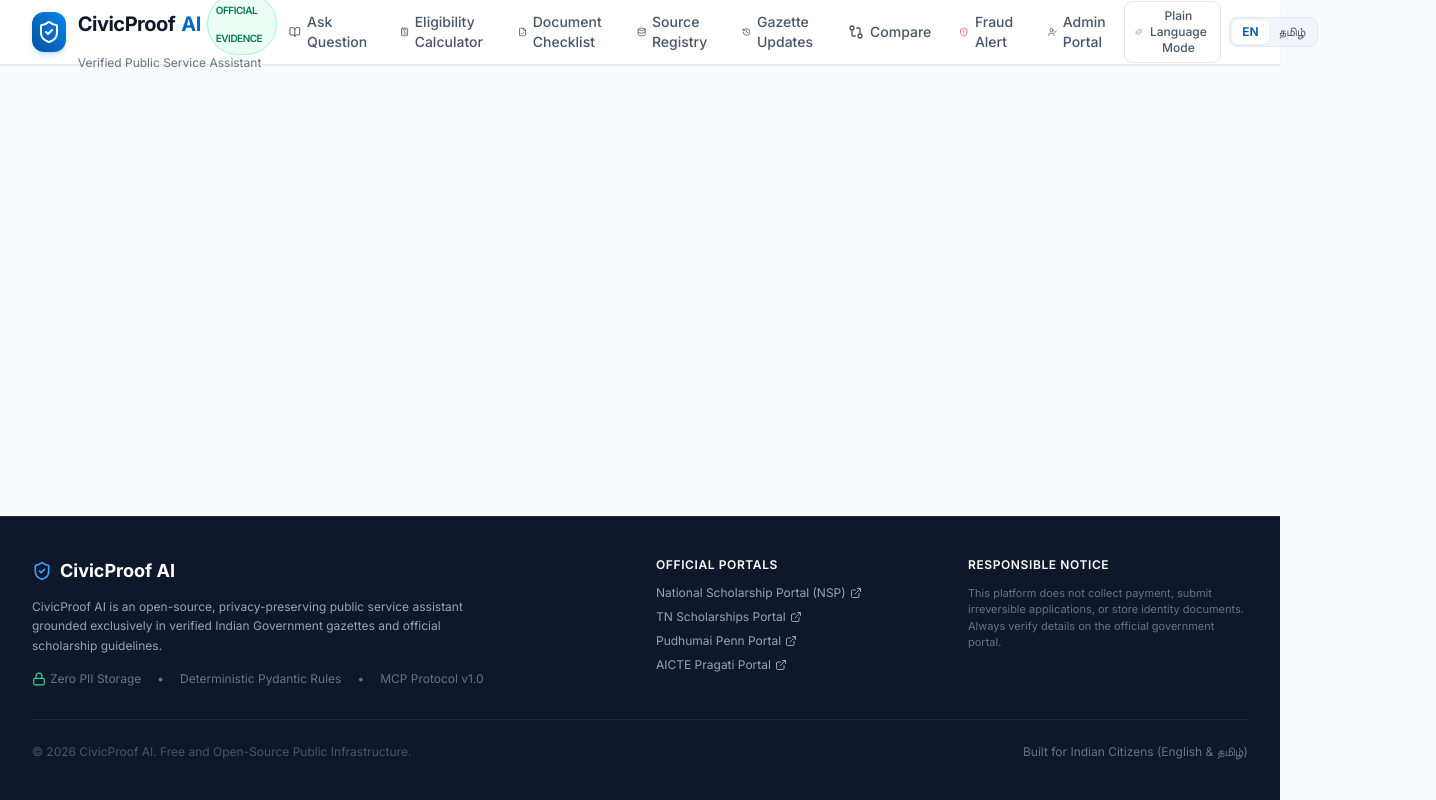
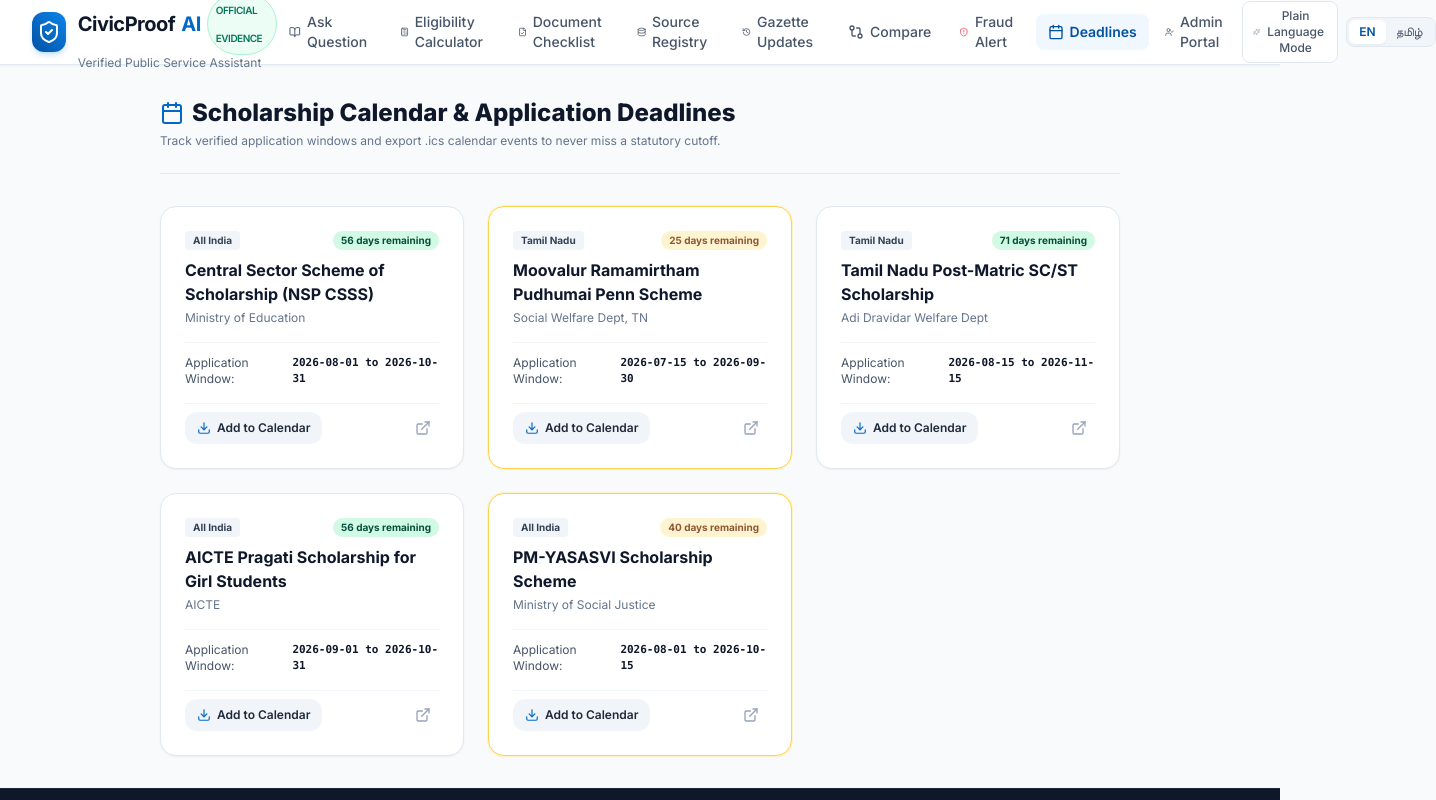
Before and after one commit to vijaymahes9080/CivicProof-AI, a React (Vite) app in the folder apps/web/: page /deadlines in a window 1280 px wide. Shown: the top 800 px of the page, 1436 px wide, since content can reach past the window. Built offline with nearby package versions, Linux system fonts and the light colour scheme.

Commit message:
feat(calendar): add official academic calendar deadline countdown and ics export manager

```diff
--- a/apps/web/src/App.tsx
+++ b/apps/web/src/App.tsx
@@ -12,6 +12,7 @@
 import { AdminReviewPage } from './pages/AdminReviewPage';
 import { ComparePage } from './pages/ComparePage';
 import { FraudScannerPage } from './pages/FraudScannerPage';
+import { DeadlinesPage } from './pages/DeadlinesPage';
 
 export const App: React.FC = () => {
   const [language, setLanguage] = useState<Language>('en');
@@ -36,6 +37,7 @@
             <Route path="/updates" element={<UpdateHistoryPage language={language} />} />
             <Route path="/compare" element={<ComparePage language={language} />} />
             <Route path="/fraud-check" element={<FraudScannerPage language={language} />} />
+            <Route path="/deadlines" element={<DeadlinesPage language={language} />} />
             <Route path="/admin" element={<AdminReviewPage language={language} />} />
           </Routes>
         </main>
--- a/apps/web/src/components/Navbar.tsx
+++ b/apps/web/src/components/Navbar.tsx
@@ -1,6 +1,6 @@
 import React from 'react';
 import { Link, useLocation } from 'react-router-dom';
-import { ShieldCheck, Globe, BookOpen, Calculator, FileCheck, Database, History, UserCheck, Sparkles, GitCompare, ShieldAlert } from 'lucide-react';
+import { ShieldCheck, Globe, BookOpen, Calculator, FileCheck, Database, History, UserCheck, Sparkles, GitCompare, ShieldAlert, Calendar } from 'lucide-react';
 import { Language } from '../types';
 import { useTranslation } from '../locales/translations';
 
@@ -131,6 +131,18 @@
             </Link>
 
             <Link
+              to="/deadlines"
+              className={`px-3 py-2 rounded-lg text-sm font-medium transition-colors flex items-center gap-1.5 ${
+                isActive('/deadlines')
+                  ? 'bg-civic-50 text-civic-700 font-semibold'
+                  : 'text-slate-600 hover:text-slate-900 hover:bg-slate-100'
+              }`}
+            >
+              <Calendar className="w-4 h-4" />
+              {language === 'ta' ? 'நாட்காட்டி' : 'Deadlines'}
+            </Link>
+
+            <Link
               to="/admin"
               className={`px-3 py-2 rounded-lg text-sm font-medium transition-colors flex items-center gap-1.5 ${
                 isActive('/admin')
--- /dev/null
+++ b/apps/web/src/pages/DeadlinesPage.tsx
@@ -0,0 +1,188 @@
+import React, { useState } from 'react';
+import { Calendar, Clock, Download, Bell, ExternalLink, ShieldCheck, CheckCircle2 } from 'lucide-react';
+import { Language } from '../types';
+import { useTranslation } from '../locales/translations';
+
+interface DeadlineEvent {
+  id: string;
+  scheme_name: string;
+  scheme_name_ta?: string;
+  department: string;
+  state: string;
+  portal_url: string;
+  start_date: string;
+  end_date: string;
+  status: 'OPEN' | 'CLOSING_SOON' | 'UPCOMING';
+  days_left: number;
+}
+
+export const DeadlinesPage: React.FC<{ language: Language }> = ({ language }) => {
+  const t = useTranslation(language);
+
+  const deadlineEvents: DeadlineEvent[] = [
+    {
+      id: "ev-001",
+      scheme_name: "Central Sector Scheme of Scholarship (NSP CSSS)",
+      scheme_name_ta: "கல்லூரி மாணவர்களுக்கான மத்திய துறை உதவித்தொகை",
+      department: "Ministry of Education",
+      state: "All India",
+      portal_url: "https://scholarships.gov.in",
+      start_date: "2026-08-01",
+      end_date: "2026-10-31",
+      status: "OPEN",
+      days_left: 56
+    },
+    {
+      id: "ev-002",
+      scheme_name: "Moovalur Ramamirtham Pudhumai Penn Scheme",
+      scheme_name_ta: "புதுமைப் பெண் திட்டம்",
+      department: "Social Welfare Dept, TN",
+      state: "Tamil Nadu",
+      portal_url: "https://pudhumaippenn.tn.gov.in",
+      start_date: "2026-07-15",
+      end_date: "2026-09-30",
+      status: "CLOSING_SOON",
+      days_left: 25
+    },
+    {
+      id: "ev-003",
+      scheme_name: "Tamil Nadu Post-Matric SC/ST Scholarship",
+      scheme_name_ta: "தமிழ்நாடு போஸ்ட் மெட்ரிக் ஆதிதிராவிடர் உதவித்தொகை",
+      department: "Adi Dravidar Welfare Dept",
+      state: "Tamil Nadu",
+      portal_url: "https://tnscholarships.gov.in",
+      start_date: "2026-08-15",
+      end_date: "2026-11-15",
+      status: "OPEN",
+      days_left: 71
+    },
+    {
+      id: "ev-004",
+      scheme_name: "AICTE Pragati Scholarship for Girl Students",
+      scheme_name_ta: "ஏஐசிடிஇ பிரகதி மகளிர் உதவித்தொகை",
+      department: "AICTE",
+      state: "All India",
+      portal_url: "https://www.aicte-india.org",
+      start_date: "2026-09-01",
+      end_date: "2026-10-31",
+      status: "OPEN",
+      days_left: 56
+    },
+    {
+      id: "ev-005",
+      scheme_name: "PM-YASASVI Scholarship Scheme",
+      scheme_name_ta: "பிரதமரின் யசஸ்வி திட்டம்",
+      department: "Ministry of Social Justice",
+      state: "All India",
+      portal_url: "https://scholarships.gov.in",
+      start_date: "2026-08-01",
+      end_date: "2026-10-15",
+      status: "CLOSING_SOON",
+      days_left: 40
+    }
+  ];
+
+  const generateIcsFile = (event: DeadlineEvent) => {
+    const icsContent = `BEGIN:VCALENDAR
+VERSION:2.0
+PRODID:-//CivicProof AI//Scholarship Calendar//EN
+CALSCALE:GREGORIAN
+BEGIN:VEVENT
+SUMMARY:Application Deadline: ${event.scheme_name}
+DESCRIPTION:Official application window for ${event.scheme_name}. Apply at ${event.portal_url}
+DTSTART;VALUE=DATE:${event.end_date.replace(/-/g, '')}
+DTEND;VALUE=DATE:${event.end_date.replace(/-/g, '')}
+URL:${event.portal_url}
+STATUS:CONFIRMED
+END:VEVENT
+END:VCALENDAR`;
+
+    const blob = new Blob([icsContent], { type: 'text/calendar;charset=utf-8' });
+    const url = URL.createObjectURL(blob);
+    const link = document.createElement('a');
+    link.href = url;
+    link.setAttribute('download', `${event.id}-deadline.ics`);
+    document.body.appendChild(link);
+    link.click();
+    document.body.removeChild(link);
+  };
+
+  return (
+    <div className="max-w-5xl mx-auto px-4 sm:px-6 lg:px-8 py-8 space-y-8 animate-fadeIn">
+      <div className="pb-6 border-b border-slate-200">
+        <h1 className="text-2xl font-extrabold text-slate-900 flex items-center gap-2">
+          <Calendar className="w-6 h-6 text-civic-600" />
+          <span>{language === 'ta' ? 'அரசு உதவித்தொகை நாட்காட்டி மற்றும் காலக்கெடு' : 'Scholarship Calendar & Application Deadlines'}</span>
+        </h1>
+        <p className="text-xs text-slate-500 mt-1">
+          {language === 'ta'
+            ? 'அதிகாரப்பூர்வ விண்ணப்பக் காலக்கெடுவைக் கண்காணித்து உங்கள் கூகுள்/ஆப்பிள் காலெண்டரில் நினைவூட்டல்களைச் சேர்க்கவும்.'
+            : 'Track verified application windows and export .ics calendar events to never miss a statutory cutoff.'}
+        </p>
+      </div>
+
+      <div className="grid grid-cols-1 md:grid-cols-2 lg:grid-cols-3 gap-6">
+        {deadlineEvents.map((ev) => (
+          <div
+            key={ev.id}
+            className={`bg-white rounded-2xl border p-6 shadow-sm flex flex-col justify-between space-y-4 transition-all ${
+              ev.status === 'CLOSING_SOON' ? 'border-amber-300 ring-1 ring-amber-100' : 'border-slate-200'
+            }`}
+          >
+            <div>
+              <div className="flex items-center justify-between gap-2 mb-2">
+                <span className="text-[10px] font-bold px-2 py-0.5 rounded bg-slate-100 text-slate-700">
+                  {ev.state}
+                </span>
+                <span
+                  className={`text-[10px] font-bold px-2 py-0.5 rounded-full ${
+                    ev.status === 'CLOSING_SOON'
+                      ? 'bg-amber-100 text-amber-900 animate-pulse'
+                      : 'bg-emerald-100 text-emerald-900'
+                  }`}
+                >
+                  {ev.days_left} days remaining
+                </span>
+              </div>
+
+              <h3 className="font-bold text-base text-slate-900">
+                {language === 'ta' && ev.scheme_name_ta ? ev.scheme_name_ta : ev.scheme_name}
+              </h3>
+              <p className="text-xs text-slate-500 mt-1">{ev.department}</p>
+            </div>
+
+            <div className="space-y-2 pt-3 border-t border-slate-100 text-xs">
+              <div className="flex justify-between text-slate-600">
+                <span>Application Window:</span>
+                <span className="font-semibold text-slate-900 font-mono text-[11px]">
+                  {ev.start_date} to {ev.end_date}
+                </span>
+              </div>
+            </div>
+
+            <div className="flex items-center justify-between gap-2 pt-2 border-t border-slate-100">
+              <button
+                onClick={() => generateIcsFile(ev)}
+                className="px-3 py-2 rounded-xl bg-slate-100 hover:bg-slate-200 text-slate-800 font-semibold text-xs flex items-center gap-1.5 transition-colors"
+                title="Download .ics event"
+              >
+                <Download className="w-3.5 h-3.5 text-civic-600" />
+                <span>Add to Calendar</span>
+              </button>
+
+              <a
+                href={ev.portal_url}
+                target="_blank"
+                rel="noreferrer"
+                className="p-2 text-slate-400 hover:text-slate-800 transition-colors"
+                title="Official Application Portal"
+              >
+                <ExternalLink className="w-4 h-4" />
+              </a>
+            </div>
+          </div>
+        ))}
+      </div>
+    </div>
+  );
+};
```
